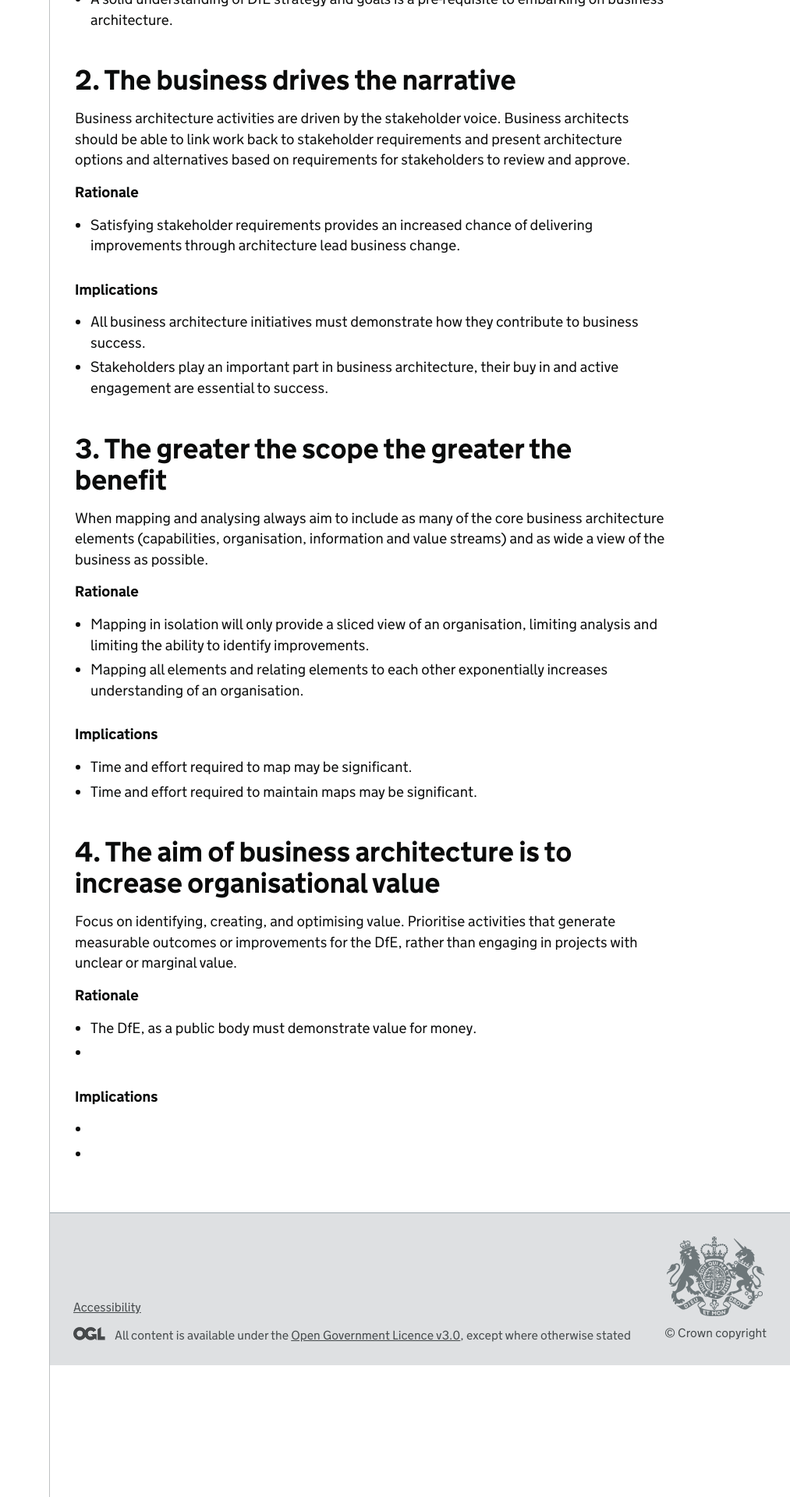
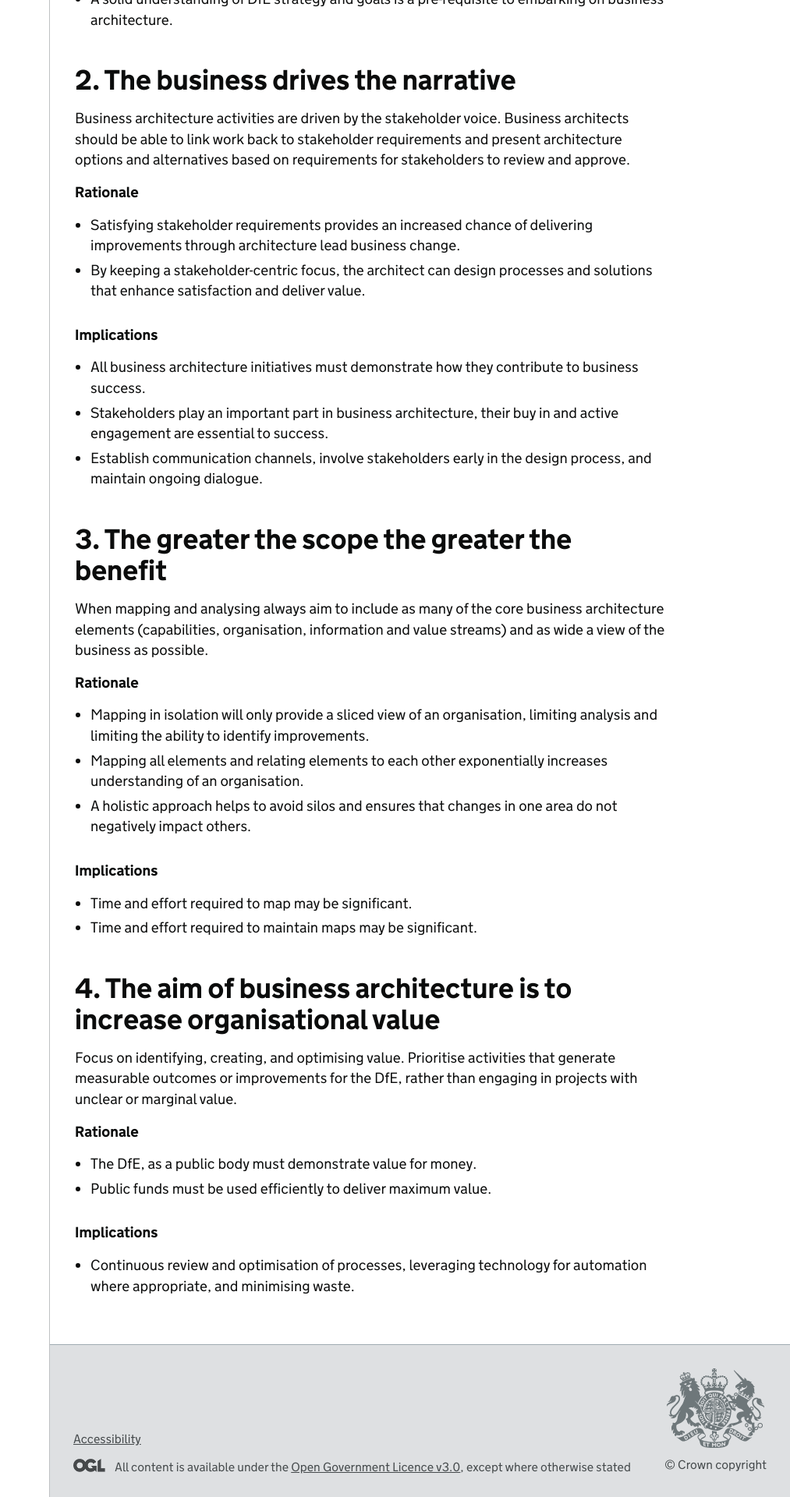
Before and after one commit to DFE-Digital/architecture, a Jekyll site: the page built from principles/business-architecture-principles.md, in a window 1280 px wide. Shown: the part 991-2911 px from the top of the page at 78% size, without its empty margins (267-1280 px from the left). Built offline with Jekyll 4.4.1, drawn with Linux system fonts in a browser that asks for light colours; our own code applies the rules of GitHub Pages for plain Markdown files.

Commit message:
Update business-architecture-principles.md

```diff
--- a/principles/business-architecture-principles.md
+++ b/principles/business-architecture-principles.md
@@ -34,11 +34,13 @@ Business architecture activities are driven by the stakeholder voice. Business a
 **Rationale**
 
 *	Satisfying stakeholder requirements provides an increased chance of delivering improvements through architecture lead business change.
+*	By keeping a stakeholder-centric focus, the architect can design processes and solutions that enhance satisfaction and deliver value.
 
 **Implications**
 
 *	All business architecture initiatives must demonstrate how they contribute to business success.
 *	Stakeholders play an important part in business architecture, their buy in and active engagement are essential to success.
+*	Establish communication channels, involve stakeholders early in the design process, and maintain ongoing dialogue.
 
 ## 3. The greater the scope the greater the benefit
 
@@ -48,6 +50,7 @@ When mapping and analysing always aim to include as many of the core business ar
 
 *	Mapping in isolation will only provide a sliced view of an organisation, limiting analysis and limiting the ability to identify improvements.
 *	Mapping all elements and relating elements to each other exponentially increases understanding of an organisation.
+*	A holistic approach helps to avoid silos and ensures that changes in one area do not negatively impact others.
 
 **Implications**
 
@@ -61,9 +64,8 @@ Focus on identifying, creating, and optimising value. Prioritise activities that
 **Rationale**
 
 *	The DfE, as a public body must demonstrate value for money.
-*
+*	Public funds must be used efficiently to deliver maximum value.
 
 **Implications**
 
-*
-*
+*	Continuous review and optimisation of processes, leveraging technology for automation where appropriate, and minimising waste.
```
